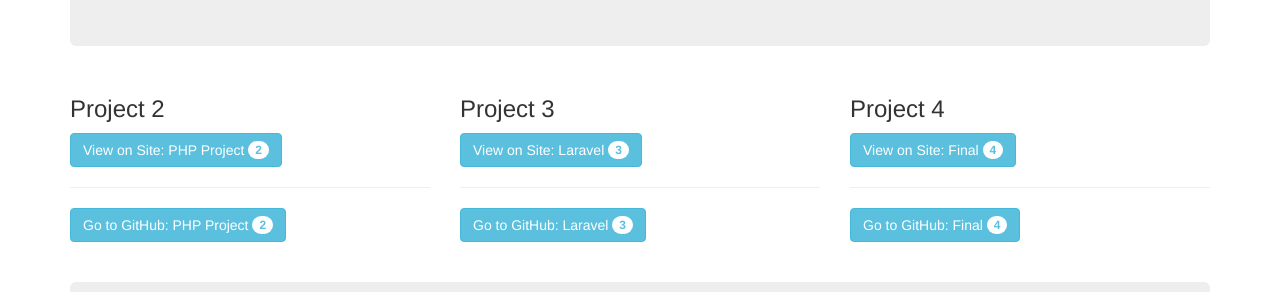
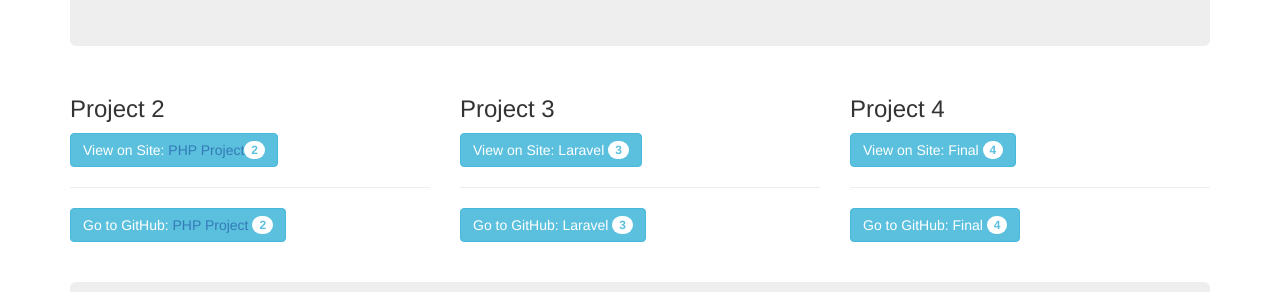
Before and after one commit to jpedroza/p1.aacax.net, a plain HTML site: page index.html in a window 1280 px wide. Shown: the part 1304-1596 px from the top of the page. Drawn offline with nearby package versions, Linux system fonts and the light colour scheme.

Commit message:
added php links and fixed a bad 000-default.conf

```diff
--- a/index.html
+++ b/index.html
@@ -49,8 +49,8 @@
   <div class="row">
     <div class="col-sm-4">
       <h3 class="project">Project 2</h3>
-      <button type="button" class="btn btn-info">View on Site: PHP Project <span class="badge">2</span></button><hr />
-  <button type="button" class="btn btn-info">Go to GitHub: PHP Project <span class="badge">2</span></button><br />
+      <button type="button" class="btn btn-info">View on Site: <a href="http://p2.aacax.net">PHP Project</a><span class="badge">2</span></button><hr />
+  <button type="button" class="btn btn-info">Go to GitHub: <a href="https://github.com/jpedroza/p2.aacax.net">PHP Project</a> <span class="badge">2</span></button><br />
     </div>
     <div class="col-sm-4">
       <h3 class="project">Project 3</h3>
```
